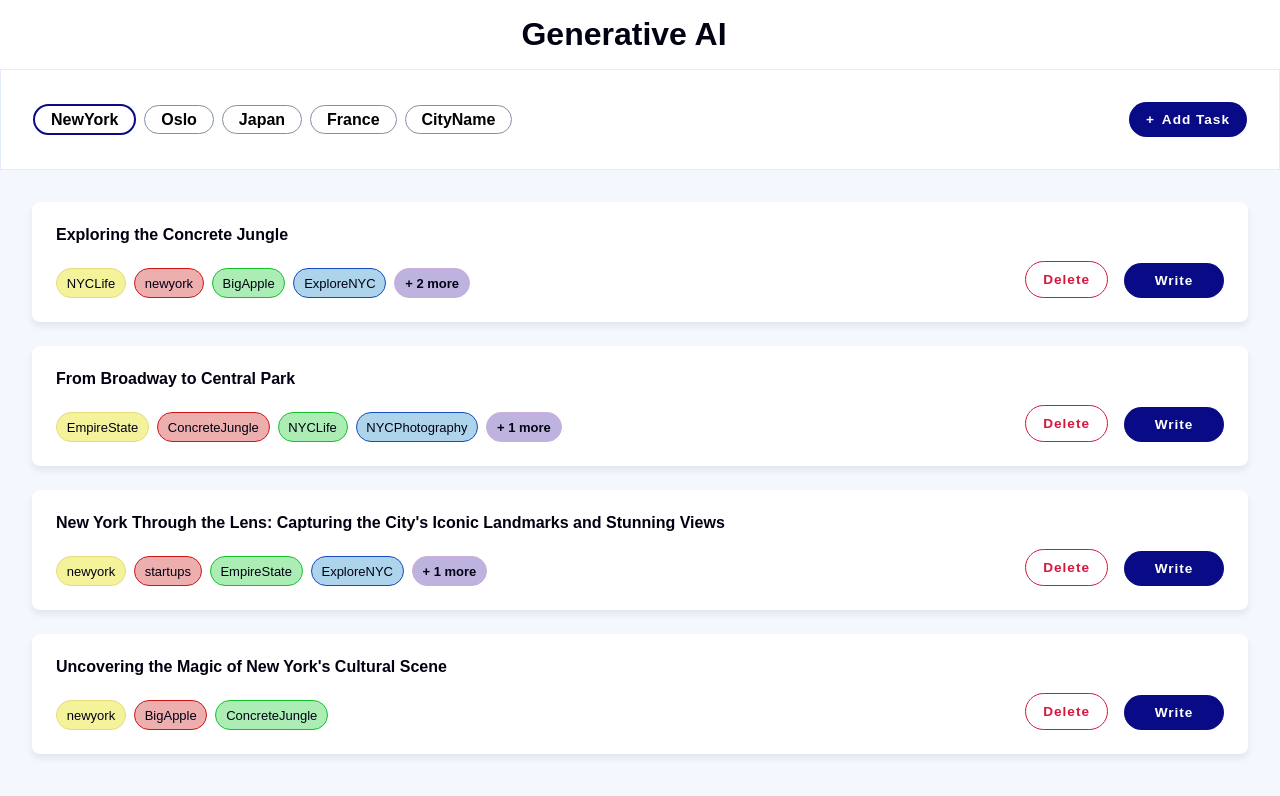
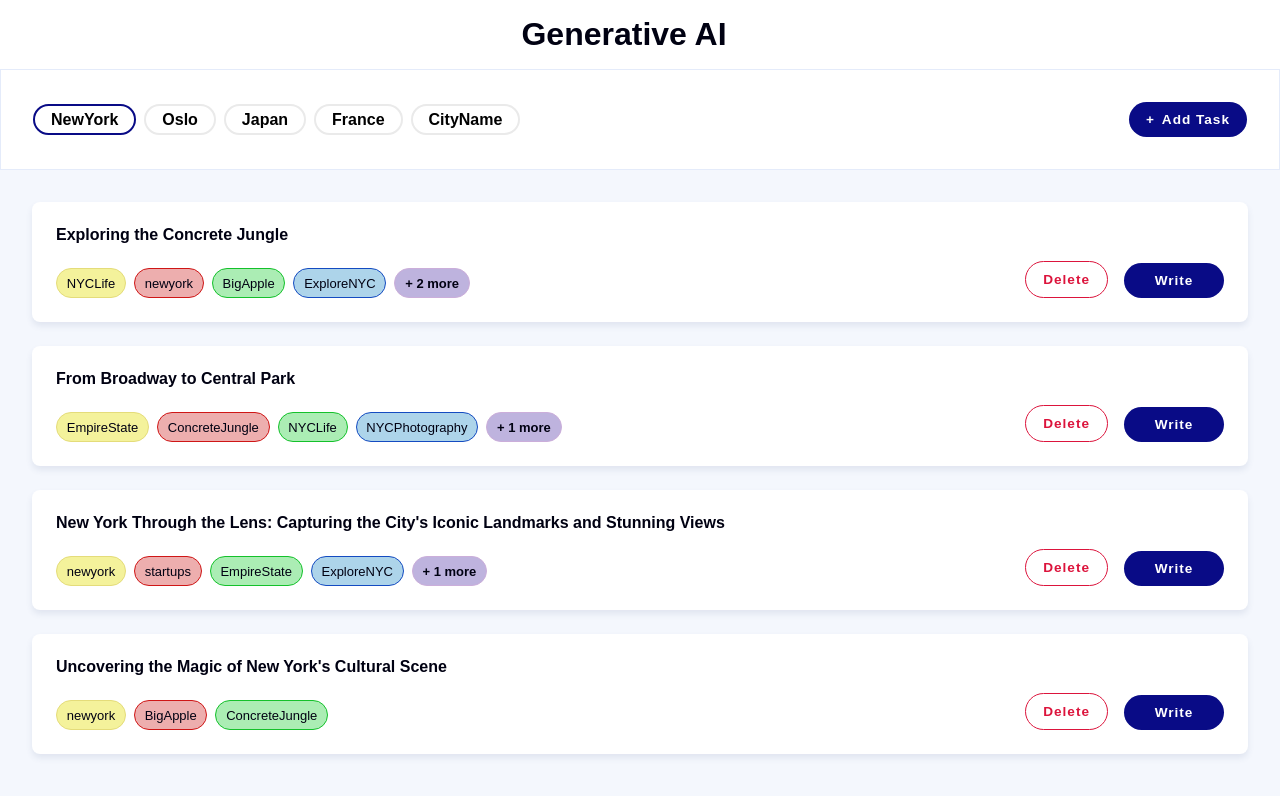
Before and after one commit to priyanshitaneja/Generator-AI, a React (Vite) app: page / in a window 1280 px wide. Shown: the top 796 px of the page. Built offline with nearby package versions, Linux system fonts and the light colour scheme; a web font is replaced by a local one.

Commit message:
border color updated

```diff
--- a/src/pages/home/sidebar/sidebar.module.css
+++ b/src/pages/home/sidebar/sidebar.module.css
@@ -35,7 +35,7 @@
   font-weight: 700;
   text-transform: capitalize;
   cursor: pointer;
-  border: 1px solid var(--medium-grey);
+  border: 2px solid #eaeaea;
   border-radius: 45px;
   color: black;
 }
```
